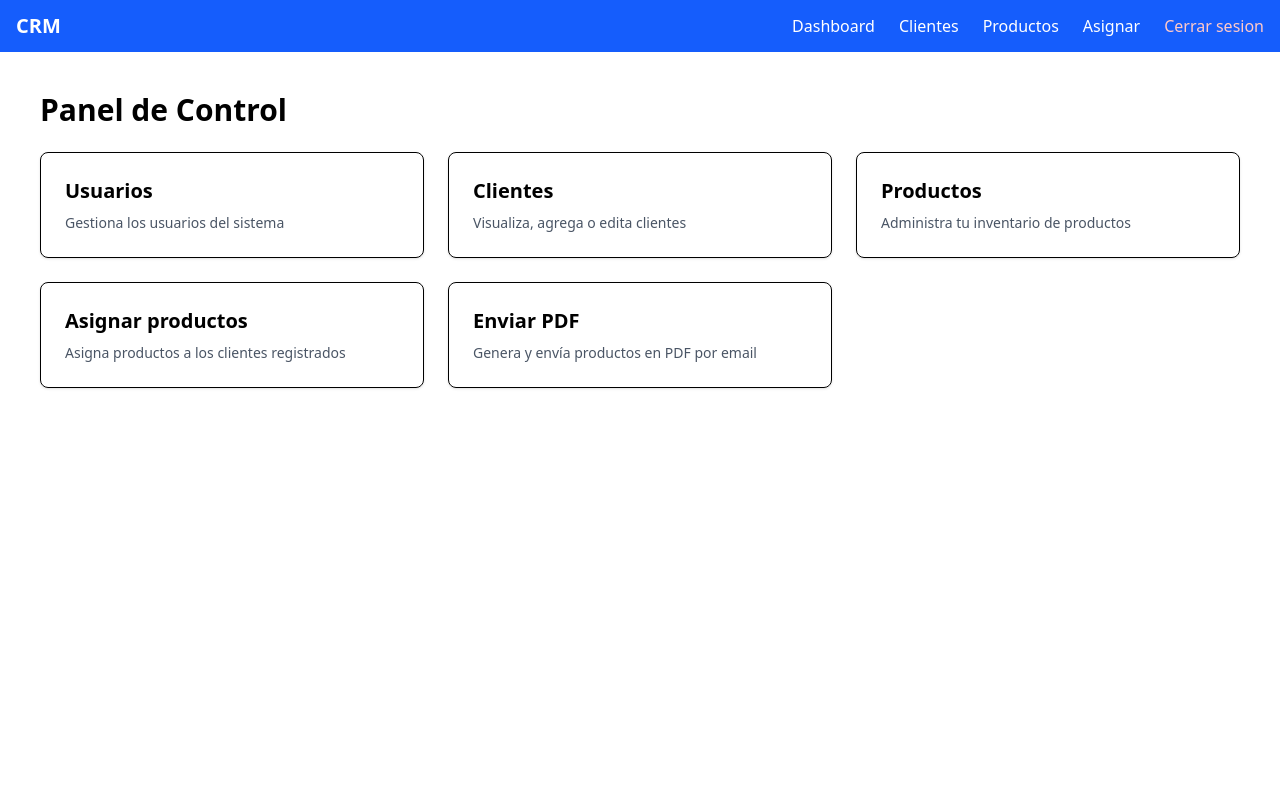
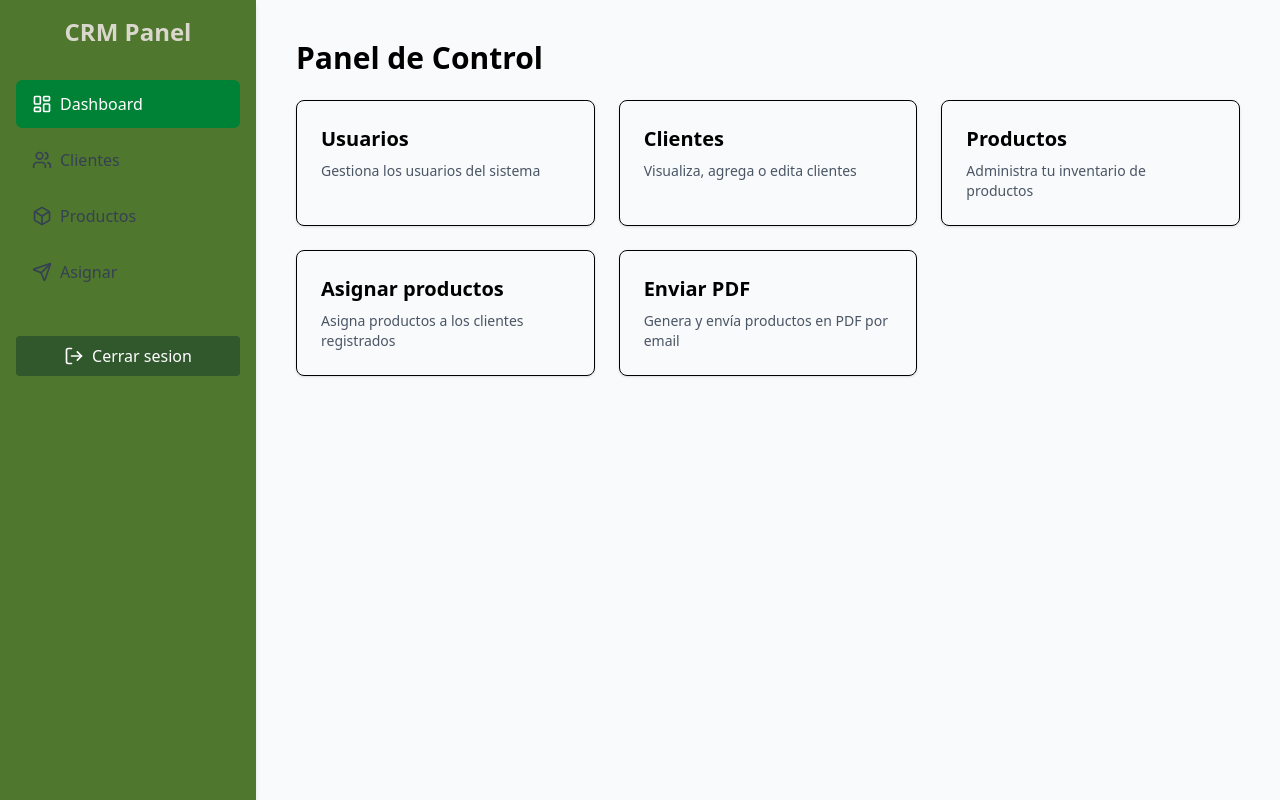
Before and after one commit to LuisMurSal/Kenton, a React (Vite) app in the folder crm/: page / in a window 1280 px wide. Built offline with nearby package versions, Linux system fonts and the light colour scheme; sample sign-in values are in the browser's storage.

Commit message:
Dashboard en proceso

```diff
--- a/crm/src/App.jsx
+++ b/crm/src/App.jsx
@@ -1,7 +1,7 @@
 import { Outlet, Navigate, Link } from 'react-router-dom'
 import { useState } from 'react'
 import './index.css'
-import '../src/components/Sidebar'
+import Sidebar from '../src/components/Sidebar'
 
 export default function App() {
   const token = localStorage.getItem('token')
@@ -11,88 +11,15 @@ export default function App() {
     return <Navigate to="/login" />
   }
 
-  const handleLogout = () => {
-    localStorage.removeItem('token')
-    window.location.href = '/login'
-  }
+  return (
+    <div className="flex min-h-screen">
+      {/* Sidebar solo visible en pantallas md y mayores */}
+      <Sidebar />
 
-  return (
-    <>
-      <nav className="bg-blue-600 text-white px-4 py-3 flex items-center justify-between">
-        <div className="text-xl font-bold">
-          <Link to="/">CRM</Link>
-        </div>
-
-        {/* Boton hamburguesa */}
-        <button
-          className="md:hidden block focus:outline-none"
-          onClick={() => setMenuOpen(!menuOpen)}
-        >
-          <svg
-            className="w-6 h-6"
-            fill="none"
-            stroke="currentColor"
-            viewBox="0 0 24 24"
-          >
-            {menuOpen ? (
-              <path
-                strokeLinecap="round"
-                strokeLinejoin="round"
-                strokeWidth="2"
-                d="M6 18L18 6M6 6l12 12"
-              />
-            ) : (
-              <path
-                strokeLinecap="round"
-                strokeLinejoin="round"
-                strokeWidth="2"
-                d="M4 6h16M4 12h16M4 18h16"
-              />
-            )}
-          </svg>
-        </button>
-        {/* menu */}
-        <div
-          className={`${
-            menuOpen ? 'block' : 'hidden'
-          } w-full md:flex md:items-center md:w-auto`}
-        >
-          <ul className="md:flex md:space-x-6 mt-4 md:mt-0">
-            <li>
-              <Link to="/" className="block py-2 md:py-0 hover:underline">
-                Dashboard
-              </Link>
-            </li>
-            <li>
-              <Link to="/clientes" className="block py-2 md:py-0 hover:underline">
-                Clientes
-              </Link>
-            </li>
-            <li>
-              <Link to="/productos" className="block py-2 md:py-0 hover:underline">
-                Productos
-              </Link>
-            </li>
-            <li>
-              <Link to="/asignar" className="block py-2 md:py-0 hover:underline">
-                Asignar
-              </Link>
-            </li>
-            <li>
-              <button
-                onClick={handleLogout}
-                className="block py-2 md:py-0 hover:underline text-red-200"
-              >
-                Cerrar sesion
-              </button>
-            </li>
-          </ul>
-        </div>
-      </nav>
-
-      <div className="p-4">
+      {/* Contenido principal */}
+      <main className="flex-1 bg-gray-50 p-4">
         <Outlet />
-      </div>
-    </>
+      </main>
+    </div>
   )
 }
--- a/crm/src/components/Sidebar.jsx
+++ b/crm/src/components/Sidebar.jsx
@@ -1,42 +1,89 @@
-import { Link, useNavigate } from 'react-router-dom'
-import { useState } from 'react'
+import { Link, useLocation } from 'react-router-dom'
+import { useEffect, useState } from 'react'
+import { LogOut, Users, Box, LayoutDashboard, Send, Menu, X } from 'lucide-react'
 
 export default function Sidebar() {
-  const [isOpen, setIsOpen] = useState(true)
-  const navigate = useNavigate()
+  const location = useLocation()
+  const [active, setActive] = useState(location.pathname)
+  const [isOpen, setIsOpen] = useState(false)
+
+  useEffect(() => {
+    setActive(location.pathname)
+  }, [location.pathname])
 
   const handleLogout = () => {
     localStorage.removeItem('token')
-    navigate('/login')
+    window.location.href = '/login'
   }
 
+  const linkStyle = (path) =>
+    `flex items-center space-x-2 px-4 py-3 rounded-md transition-colors ${
+      active === path
+        ? 'bg-green-700 text-white'
+        : 'text-gray-700 hover:bg-green-100 hover:text-green-800'
+    }`
+
   return (
-    <div className={`h-screen bg-blue-700 text-white flex flex-col transition-all duration-300 ${isOpen ? 'w-64' : 'w-20'}`}>
-      <div className="flex items-center justify-between px-4 py-4 border-b border-blue-500">
-        <span className={`text-xl font-bold ${isOpen ? 'block' : 'hidden'}`}>CRM</span>
+    <>
+    {/* Boton hamburguesa */}
         <button
-          onClick={() => setIsOpen(!isOpen)}
-          className="focus:outline-none text-white"
+          onClick={() => setIsOpen(true)}
+          className={`
+            md:hidden fixed top-4 left-4 z-50 bg-green-600 p-2 rounded text-white
+            transition-opacity duration-300
+            ${isOpen ? 'opacity-0 pointer-events-none' : 'opacity-100'}
+          `}
         >
-          {isOpen ? '←' : '→'}
+          <Menu />
+        </button>
+
+
+      {/* Sidebar completo */}
+      <aside
+        className={`
+          ${isOpen ? 'translate-x-0' : '-translate-x-full'}
+          fixed md:static top-0 left-0 w-64 h-screen bg-[#4f772d] shadow-md p-4
+          transition-transform duration-300 z-40 md:translate-x-0
+        `}
+      >
+        {/* Boton cerrar solo en movil */}
+        <div className="md:hidden flex justify-end mb-4">
+          <button onClick={() => setIsOpen(false)} className="text-green-900">
+            <X />
           </button>
         </div>
 
-      <nav className="flex-1 px-2 py-4 space-y-2">
-        <Link to="/" className="block px-4 py-2 rounded hover:bg-blue-600">Dashboard</Link>
-        <Link to="/clientes" className="block px-4 py-2 rounded hover:bg-blue-600">Clientes</Link>
-        <Link to="/productos" className="block px-4 py-2 rounded hover:bg-blue-600">Productos</Link>
-        <Link to="/asignar" className="block px-4 py-2 rounded hover:bg-blue-600">Asignar</Link>
+        <h1 className="text-2xl font-bold text-[#dad7cd] mb-8 text-center">CRM Panel</h1>
+
+        <nav className="space-y-2">
+          <Link to="/" className={linkStyle('/')} onClick={() => setIsOpen(false)}>
+            <LayoutDashboard className="w-5 h-5" />
+            <span>Dashboard</span>
+          </Link>
+          <Link to="/clientes" className={linkStyle('/clientes')} onClick={() => setIsOpen(false)}>
+            <Users className="w-5 h-5" />
+            <span>Clientes</span>
+          </Link>
+          <Link to="/productos" className={linkStyle('/productos')} onClick={() => setIsOpen(false)}>
+            <Box className="w-5 h-5" />
+            <span>Productos</span>
+          </Link>
+          <Link to="/asignar" className={linkStyle('/asignar')} onClick={() => setIsOpen(false)}>
+            <Send className="w-5 h-5" />
+            <span>Asignar</span>
+          </Link>
         </nav>
 
-      <div className="p-4 border-t border-blue-500">
+        <div className="mt-10">
           <button
             onClick={handleLogout}
-          className="w-full text-left text-red-200 hover:text-red-400"
+            className="w-full flex items-center justify-center space-x-2 px-4 py-2 bg-[#31572c] text-white rounded hover:bg-[#294b25] transition"
           >
-          Cerrar sesión
+            <LogOut className="w-5 h-5" />
+            <span>Cerrar sesion</span>
           </button>
         </div>
-    </div>
+      </aside>
+    </>
   )
 }
```
Lines whose indentation alone changed are shown as unchanged.
